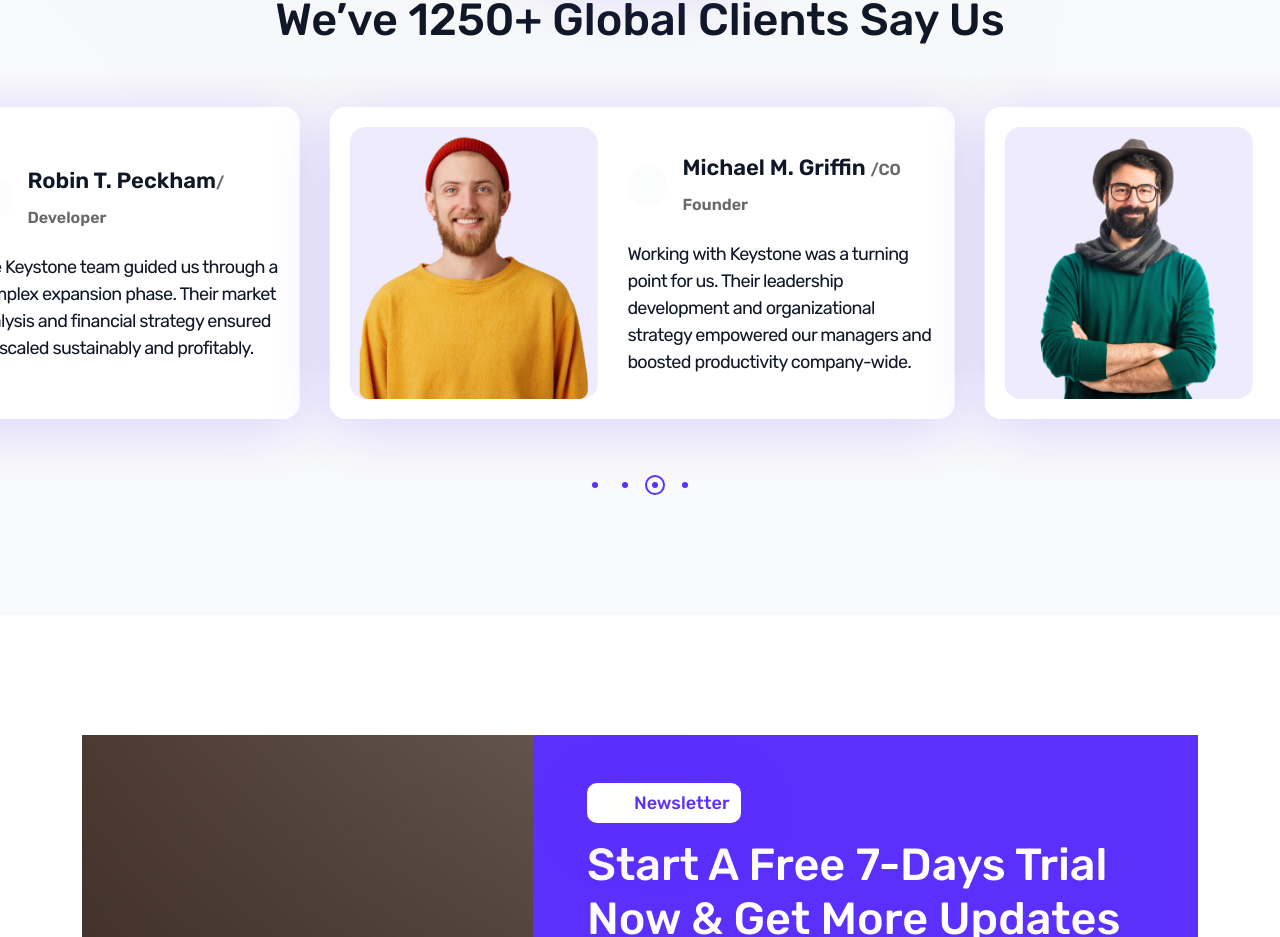
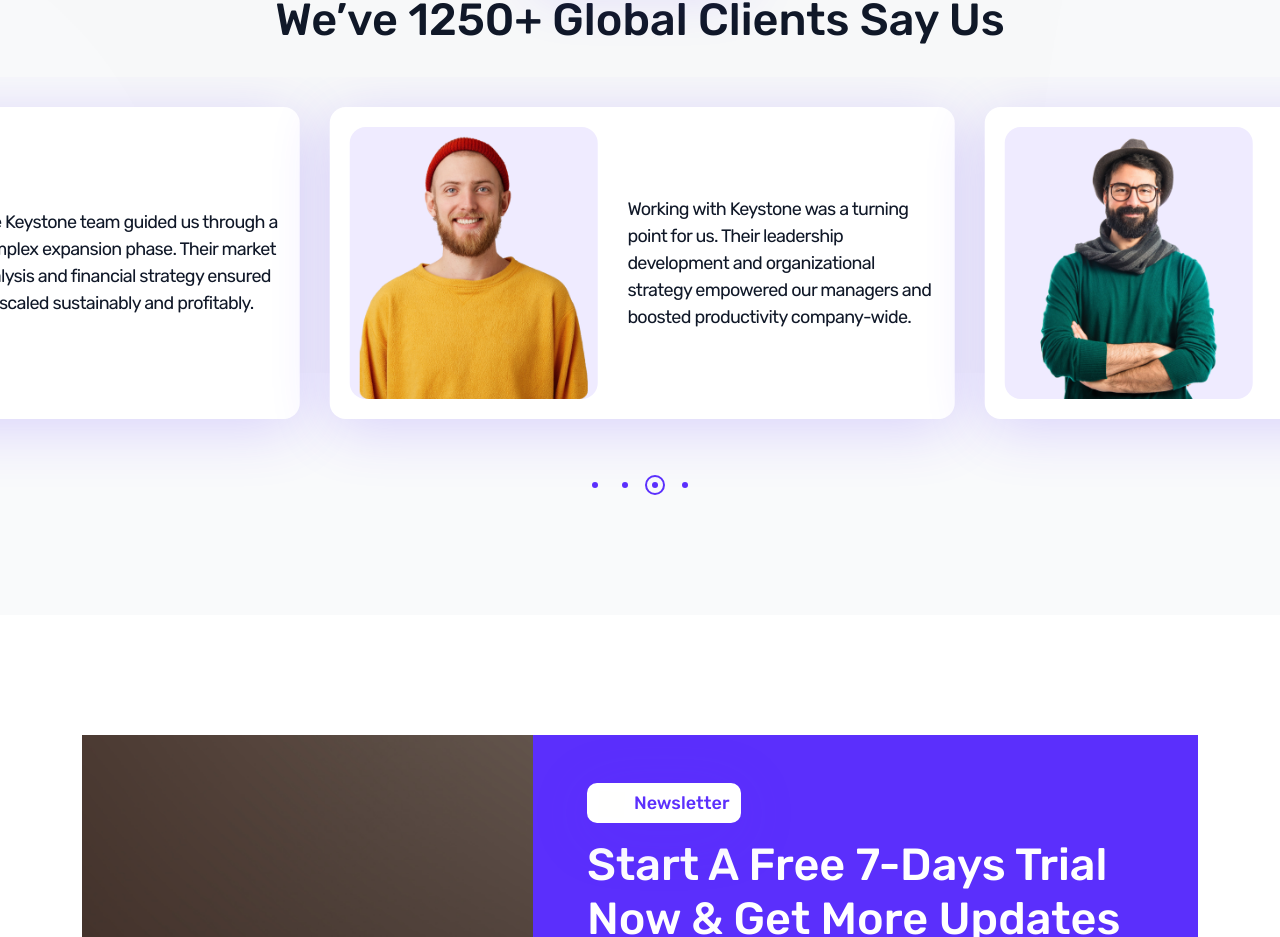
Before and after one commit to Divviya-coder/LLC-Site, a Next.js app: page /index-2 in a window 1280 px wide. Shown: the part 6719-7656 px from the top of the page. Built offline with nearby package versions, Linux system fonts and the light colour scheme.

Commit message:
Testimonial
change testimonials content

```diff
--- a/components/TestimonialSlider.js
+++ b/components/TestimonialSlider.js
@@ -66,14 +66,14 @@ export const TestimonialSlider2 = ({ style = "style-1" }) => {
               <img src="assets/img/client-2.png" alt="img" />
             </div>
             <div className="testimonial-content">
-              <div className="author-image">
+              {/* <div className="author-image">
                 <img src="assets/img/testimonial/client.png" alt="author-img" />
                 <div className="content">
                   <h5>
                     Evelyn R. Carter <span>/CO Founder</span>
                   </h5>
                 </div>
-              </div>
+              </div> */}
               <p>
                 Keystone Strategic Consultants completely transformed our business operations. Their strategic insights and process optimization helped us cut costs by 25% while increasing efficiency across departments.
               </p>
@@ -87,14 +87,14 @@ export const TestimonialSlider2 = ({ style = "style-1" }) => {
               <img src="assets/img/client-3.png" alt="img" />
             </div>
             <div className="testimonial-content">
-              <div className="author-image">
+              {/* <div className="author-image">
                 <img src="assets/img/testimonial/client.png" alt="author-img" />
                 <div className="content">
                   <h5>
                     Robin T. Peckham<span>/ Developer</span>
                   </h5>
                 </div>
-              </div>
+              </div> */}
               <p>
                 The Keystone team guided us through a complex expansion phase. Their market analysis and financial strategy ensured we scaled sustainably and profitably.
               </p>
@@ -108,14 +108,14 @@ export const TestimonialSlider2 = ({ style = "style-1" }) => {
               <img src="assets/img/client-2.png" alt="img" />
             </div>
             <div className="testimonial-content">
-              <div className="author-image">
+              {/* <div className="author-image">
                 <img src="assets/img/testimonial/client.png" alt="author-img" />
                 <div className="content">
                   <h5>
                     Michael M. Griffin <span>/CO Founder</span>
                   </h5>
                 </div>
-              </div>
+              </div> */}
               <p>
                 Working with Keystone was a turning point for us. Their leadership development and organizational strategy empowered our managers and boosted productivity company-wide.
 
@@ -130,14 +130,14 @@ export const TestimonialSlider2 = ({ style = "style-1" }) => {
               <img src="assets/img/client-3.png" alt="img" />
             </div>
             <div className="testimonial-content">
-              <div className="author-image">
+              {/* <div className="author-image">
                 <img src="assets/img/testimonial/client.png" alt="author-img" />
                 <div className="content">
                   <h5>
                     Robin T. Peckham<span>/ Developer</span>
                   </h5>
                 </div>
-              </div>
+              </div> */}
               <p>
                 Their approach to risk management and long-term strategy gave us clarity and confidence in our business direction. Keystone is a true strategic partner.
               </p>
```
